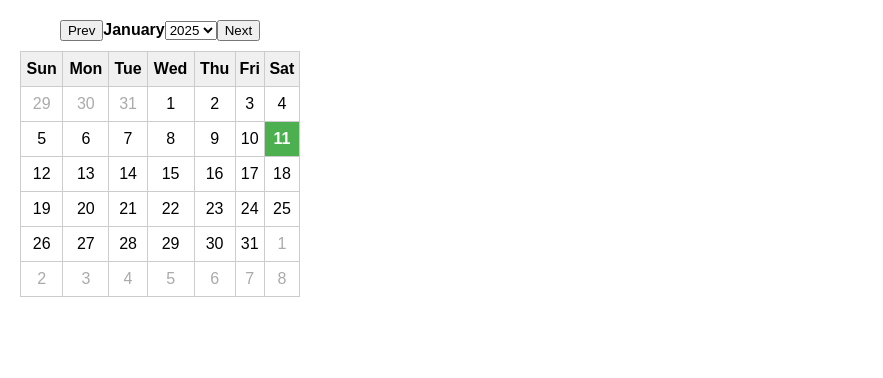
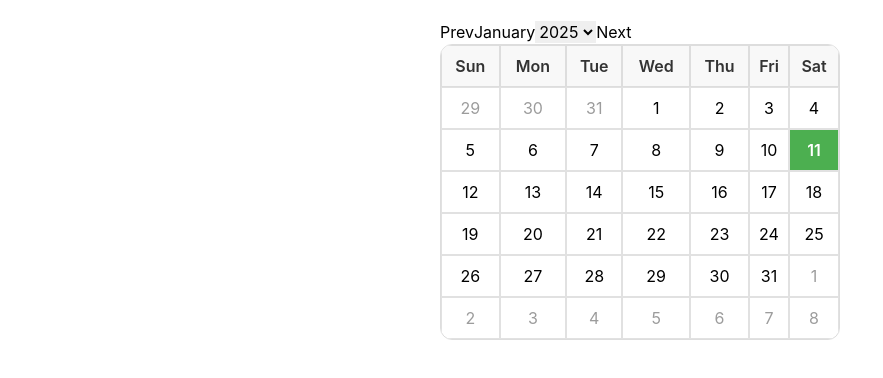
Before and after one commit to Mohansai-M/calendar-app, a React (Create React App) app: page / in a window 1280 px wide. Shown: the top 378 px of the page, without its empty margins (0-883 px from the left). Built offline with nearby package versions, Linux system fonts and the light colour scheme.

Commit message:
Configured and Implemented Tailwind CSS Styles

```diff
--- a/package.json
+++ b/package.json
@@ -42,5 +42,8 @@
       "last 1 firefox version",
       "last 1 safari version"
     ]
+  },
+  "devDependencies": {
+    "tailwindcss": "^3.4.18"
   }
 }
--- a/src/components/Calendar.css
+++ b/src/components/Calendar.css
@@ -1,45 +1,44 @@
 .calendar-container {
     width: fit-content;
-    margin: 20px;
-    font-family: Arial, sans-serif;
-}
-
-.calendar-header {
-    text-align: center;
-    margin-bottom: 10px;
-    font-weight: 600;
+    margin: 20px auto;
+    font-family: "Inter", "Segoe UI", system-ui, sans-serif;
+    outline: none;
 }
 
 .calendar-table {
-    border-collapse: collapse;
+    border-collapse: separate;
     text-align: center;
-    min-width: 280px;
+    min-width: 400px;
+    background: #fff;
+    user-select: none;
+    border-radius: 12px;
+    border: 1px solid #ddd;
+    border-spacing: 0;
+    overflow: hidden;
 }
 
-.calendar-table th,
-.calendar-table td {
-    border: 1px solid #ccc;
+
+.calender-days th {
+    background: #f8f8f8;
+    font-weight: 600;
     padding: 8px 0;
-    transition: background-color 0.2s;
-
+    border: 1px solid #ddd;
+    color: #333;
 }
 
-.calendar-table th {
-    background-color: #f0f0f0;
+.calendar-cell {
+    border: 1px solid #e1e1e1;
+    padding: 8px 0;
+    transition: background-color 0.2s ease;
 }
 
 .calendar-cell:hover {
-    background-color: #e0f7fa;
+    background-color: #e9f5ff;
     cursor: pointer;
-    color: #000000;
-}
-
-.calender-days {
-    color: #000000;
 }
 
 .other-month {
-    color: #aaa;
+    color: #9c9c9c;
 }
 
 .today {
--- /dev/null
+++ b/src/components/CalendarHeader.css
@@ -0,0 +1,38 @@
+.calendar-header {
+    display: flex;
+    align-items: center;
+    justify-content: center;
+    margin-bottom: 12px;
+    font-weight: 600;
+    font-family: "Inter", "Segoe UI", system-ui, sans-serif;
+}
+
+.month-name {
+    font-size: 1rem;
+    color: #333;
+    min-width: 90px;
+    text-align: center;
+}
+
+.year-select {
+    padding: 4px 6px;
+    border: 1px solid #ccc;
+    border-radius: 4px;
+    background: white;
+    font-size: 0.9rem;
+    cursor: pointer;
+    height: 30px;
+}
+
+.nav-btn {
+    padding: 4px 10px;
+    border: 1px solid #ccc;
+    background: #f8f8f8;
+    border-radius: 4px;
+    cursor: pointer;
+    transition: background-color 0.2s;
+}
+
+.nav-btn:hover {
+    background-color: #eaeaea;
+}
--- a/src/components/CalendarHeader.tsx
+++ b/src/components/CalendarHeader.tsx
@@ -6,19 +6,25 @@ type CalendarHeaderProps = {
 };
 
 export default function CalendarHeader({selectedDate, onPrev,  onNext,  onYearChange}: CalendarHeaderProps) {
+  const currentYear = selectedDate.getFullYear();
 
   const years = [];
   for (let i = 1900; i <= 2100; i++) years.push(i);
 
   return (
     <div className="calendar-header">
-      <button onClick={onPrev}>Prev</button>
+      <button className="nav-btn" onClick={onPrev}>
+        Prev
+      </button>
+
       <span className="month-name">
         {selectedDate.toLocaleString("default", { month: "long" })}
       </span>
+
       <select
-        value={selectedDate.getFullYear()}
-        onChange={(e) => onYearChange(parseInt(e.target.value))}
+        className="year-select"
+        value={currentYear}
+        onChange={(e) => onYearChange(parseInt(e.target.value, 10))}
       >
         {years.map((year) => (
           <option key={year} value={year}>
@@ -26,7 +32,10 @@ export default function CalendarHeader({selectedDate, onPrev,  onNext,  onYearCh
           </option>
         ))}
       </select>
-      <button onClick={onNext}>Next</button>
+
+      <button className="nav-btn" onClick={onNext}>
+        Next
+      </button>
     </div>
   );
 }
--- a/src/index.css
+++ b/src/index.css
@@ -1,6 +1,11 @@
+@tailwind base;
+@tailwind components;
+@tailwind utilities;
+
+
 body {
   margin: 0;
-  font-family: -apple-system, BlinkMacSystemFont, 'Segoe UI', 'Roboto', 'Oxygen',
+  font-family:"Inter", -apple-system, BlinkMacSystemFont, 'Segoe UI', 'Roboto', 'Oxygen',
     'Ubuntu', 'Cantarell', 'Fira Sans', 'Droid Sans', 'Helvetica Neue',
     sans-serif;
   -webkit-font-smoothing: antialiased;
@@ -8,6 +13,6 @@ body {
 }
 
 code {
-  font-family: source-code-pro, Menlo, Monaco, Consolas, 'Courier New',
+  font-family:"JetBrains Mono", Menlo, Monaco, Consolas, "Courier New",
     monospace;
 }
--- /dev/null
+++ b/tailwind.config.js
@@ -0,0 +1,8 @@
+/** @type {import('tailwindcss').Config} */
+module.exports = {
+  content: ["./src/**/*.{js,jsx,ts,tsx}"],
+  theme: {
+    extend: {},
+  },
+  plugins: [],
+};
--- a/tsconfig.json
+++ b/tsconfig.json
@@ -22,5 +22,5 @@
   },
   "include": [
     "src"
-  ]
+, "tailwind.config.js"  ]
 }
```
Also changed, not shown: 1 other file (tests, documents, lock files or other folders).
